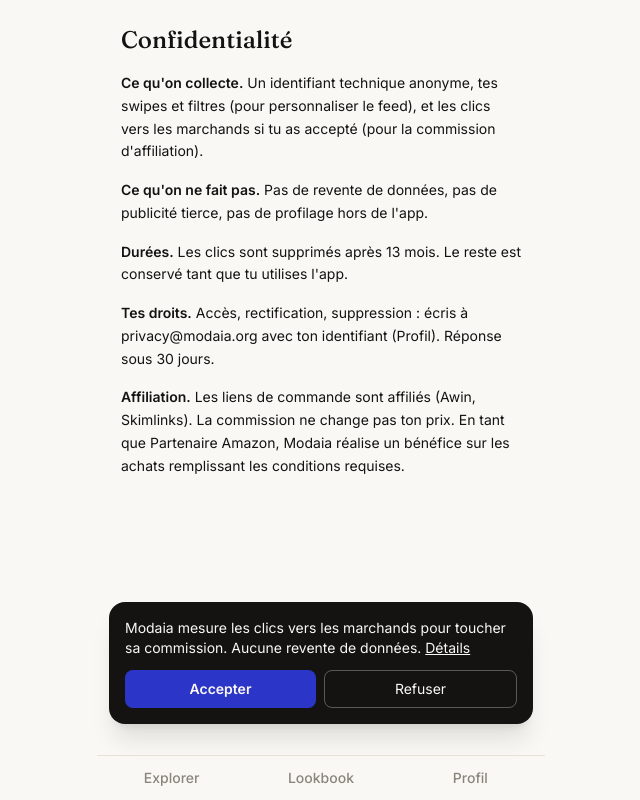
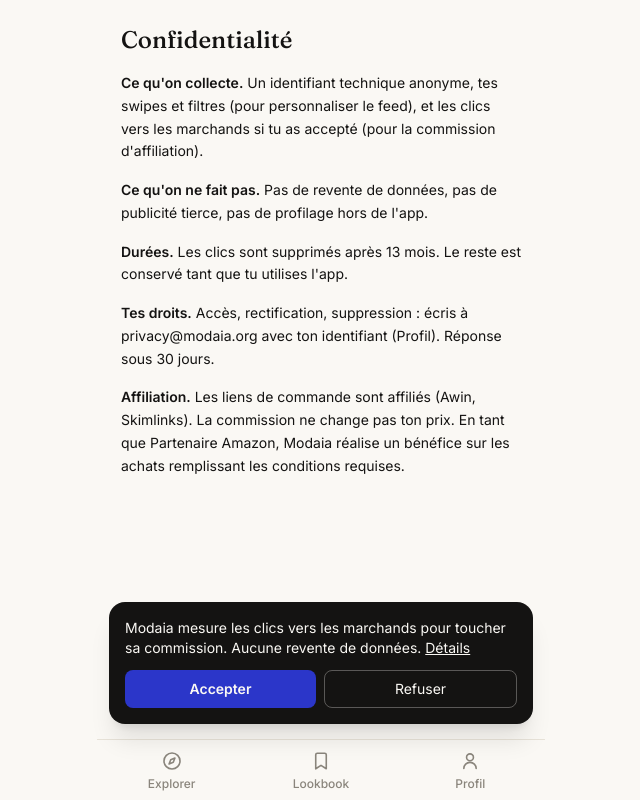
Before and after one commit to gregoirefissore25-tech/Modaia, a React (Vite) app: page /confidentialite in a window 1280 px wide. Shown: the whole page, without its empty margins (319-959 px from the left). Built offline with nearby package versions, Linux system fonts and the light colour scheme.

Commit message:
feat: tab bar avec icones et indicateur actif anime
Icones (Explorer/Lookbook/Profil) au-dessus des labels, trait
indicateur qui glisse vers l'onglet actif au changement de route.

```diff
--- a/src/components/TabBar.tsx
+++ b/src/components/TabBar.tsx
@@ -1,23 +1,49 @@
-import { NavLink } from "react-router-dom";
+import type { ComponentType } from "react";
+import { NavLink, useLocation } from "react-router-dom";
+import { IconBookmark, IconCompass, IconUser } from "./icons";
 
-const tabs = [
-  { to: "/explore", label: "Explorer" },
-  { to: "/saved", label: "Lookbook" },
-  { to: "/profile", label: "Profil" }
+interface Tab {
+  to: string;
+  label: string;
+  icon: ComponentType<{ className?: string }>;
+}
+
+const tabs: Tab[] = [
+  { to: "/explore", label: "Explorer", icon: IconCompass },
+  { to: "/saved", label: "Lookbook", icon: IconBookmark },
+  { to: "/profile", label: "Profil", icon: IconUser }
 ];
 
 export default function TabBar() {
+  const { pathname } = useLocation();
+  const activeIndex = tabs.findIndex(
+    (t) => pathname === t.to || pathname.startsWith(t.to + "/")
+  );
+
   return (
-    <nav className="flex border-t border-seam bg-chalk pb-[env(safe-area-inset-bottom)]">
+    <nav className="relative flex border-t border-seam bg-chalk pb-[env(safe-area-inset-bottom)]">
+      {activeIndex !== -1 && (
+        <span
+          aria-hidden="true"
+          className="absolute left-0 top-0 flex justify-center transition-transform duration-300 ease-[cubic-bezier(.22,.61,.36,1)]"
+          style={{
+            width: `${100 / tabs.length}%`,
+            transform: `translateX(${activeIndex * 100}%)`
+          }}
+        >
+          <span className="h-0.5 w-9 rounded-full bg-klein" />
+        </span>
+      )}
       {tabs.map((t) => (
         <NavLink
           key={t.to}
           to={t.to}
           className={({ isActive }) =>
-            "flex-1 py-3 text-center text-sm font-medium " +
+            "flex flex-1 flex-col items-center gap-1 pb-2 pt-2.5 text-center text-xs font-medium transition-colors duration-150 " +
             (isActive ? "text-klein" : "text-smoke")
           }
         >
+          <t.icon className="h-[22px] w-[22px]" />
           {t.label}
         </NavLink>
       ))}
```
